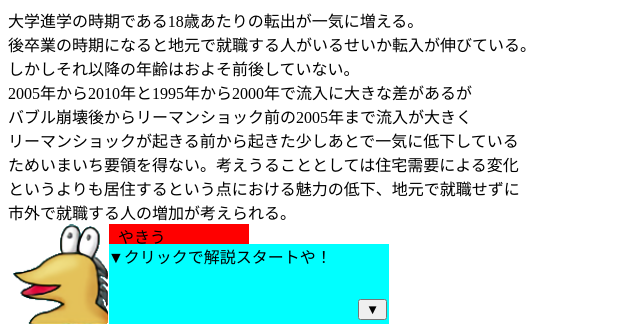
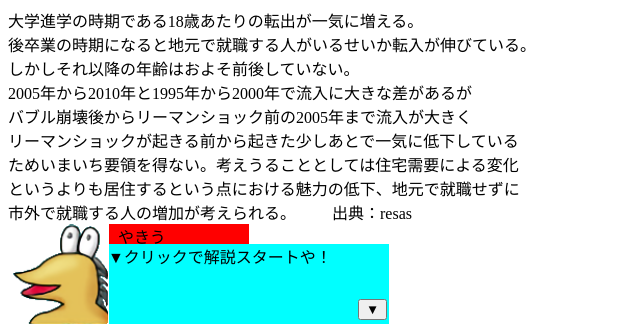
Before and after one commit to RGM89/Page1, a plain HTML site: page index.html in a window 1280 px wide. Shown: the top 325 px of the page, without its empty margins (0-640 px from the left). Drawn offline with Linux system fonts and the light colour scheme; a script that the page names is missing.

Commit message:
Update index.html

```diff
--- a/index.html
+++ b/index.html
@@ -67,6 +67,7 @@
     <!--Div that will hold the chart-->
     <div id="linechart_material"></div>
 
+
     <!--Load the AJAX API-->
     <script src="https://www.google.com/jsapi"></script>
     <script>
@@ -128,6 +129,7 @@
     ためいまいち要領を得ない。考えうることとしては住宅需要による変化<br>
     というよりも居住するという点における魅力の低下、地元で就職せずに<br>
     市外で就職する人の増加が考えられる。
+　　出典：resas
 
 
 </div>
```
